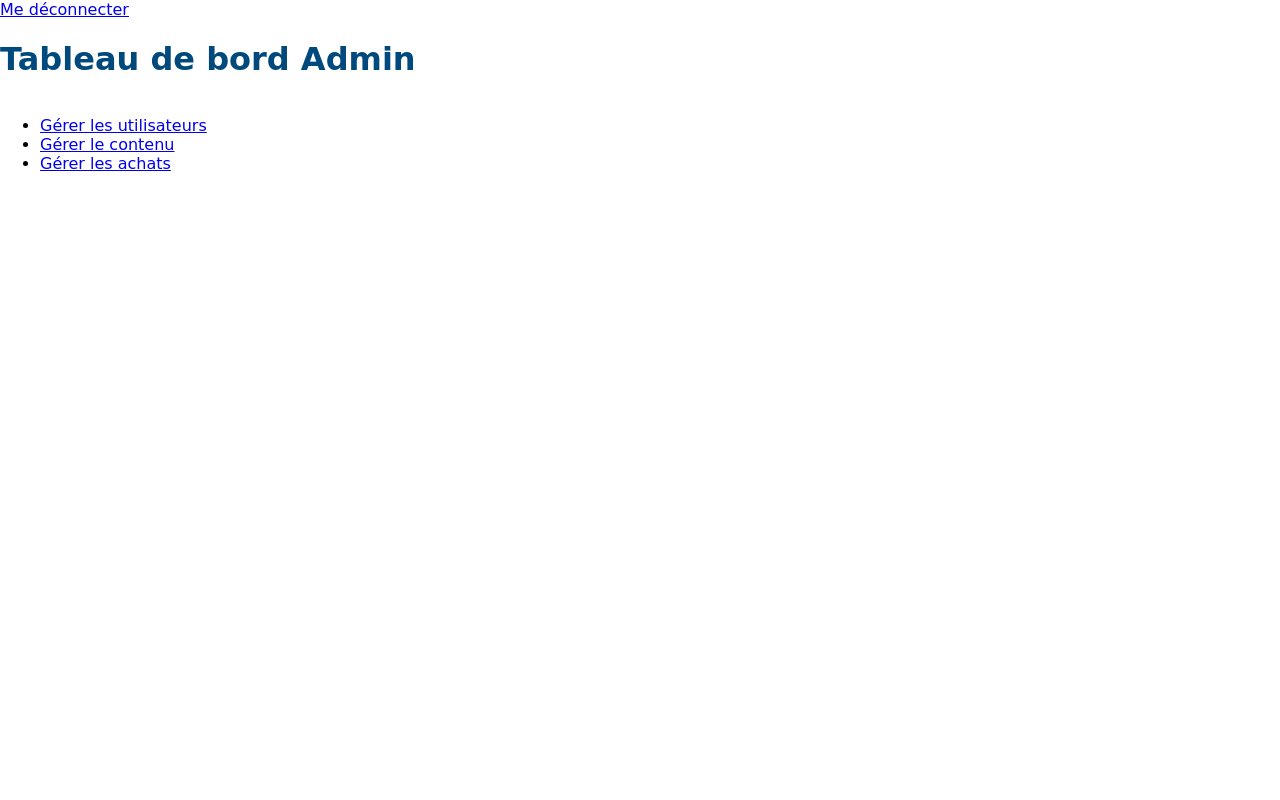
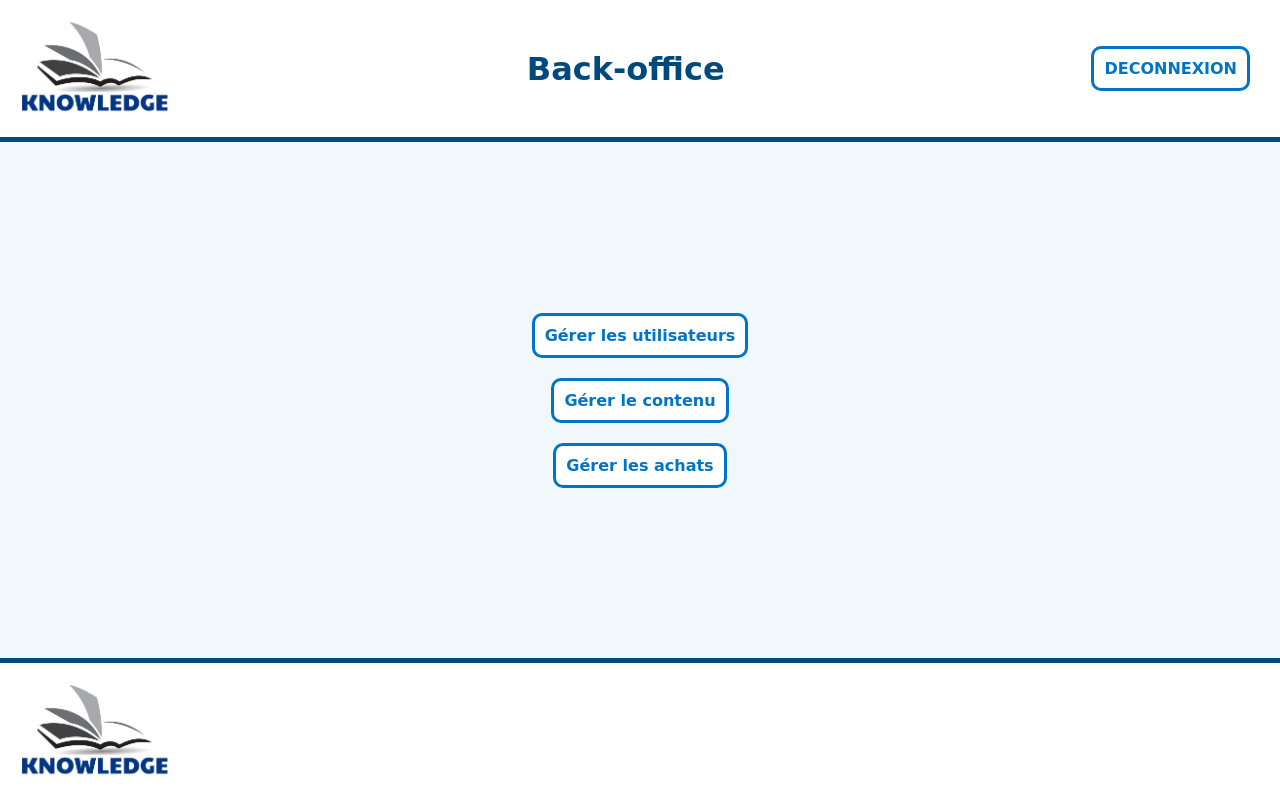
Before and after one commit to HauVal/knowledge-learning, a Symfony app: template templates/admin/dashboard.html.twig in a window 1280 px wide. Run offline with Twig, Linux system fonts and the light colour scheme; the template is opened without the code that fills it, so the values that code supplies are empty; some libraries are stand-ins or nearby versions.

Commit message:
admin dashboard

```diff
--- /dev/null
+++ b/public/css/admin.css
@@ -0,0 +1,21 @@
+main {
+    justify-content: center;
+}
+
+a {
+    margin: 10px;
+    text-decoration: none;
+    font-weight: 900;
+    color: #0074c7;
+    border-color: #0074c7;
+    background-color: white;
+    border-style: solid;
+    border-radius: 10px;
+    padding: 10px;
+}
+
+a:hover {
+    cursor: pointer;
+    color: #0074c79e;
+    border-color: #0074c79e;
+}
--- a/templates/admin/dashboard.html.twig
+++ b/templates/admin/dashboard.html.twig
@@ -3,13 +3,21 @@
 {% block title %}Backoffice{% endblock %}
 
 {% block body %}
+    <link rel="stylesheet" href="{{ asset('css/admin.css') }}">
 
-    <a href="/logout">Me déconnecter</a>
-    <h1>Tableau de bord Admin</h1>
+    <header>
+        <img src="{{ asset('images/logo.jpg') }}" alt="Logo">
+            <h1>Back-office</h1>
+        <a href="/logout">DECONNEXION</a>
+    </header>
 
-    <ul>
-        <li><a href="{{ path('admin_users') }}">Gérer les utilisateurs</a></li>
-        <li><a href="{{ path('admin_content') }}">Gérer le contenu</a></li>
-        <li><a href="{{ path('admin_purchases') }}">Gérer les achats</a></li>
-    </ul>
+    <main>
+        <a href="{{ path('admin_users') }}">Gérer les utilisateurs</a>
+        <a href="{{ path('admin_content') }}">Gérer le contenu</a>
+        <a href="{{ path('admin_purchases') }}">Gérer les achats</a>
+    </main>
+
+    <footer>
+        <img src="{{ asset('images/logo.jpg') }}" alt="Logo">
+    </footer>
 {% endblock %}
```
Also changed, not shown: public/css/certification.css (+11 -0 lines).
